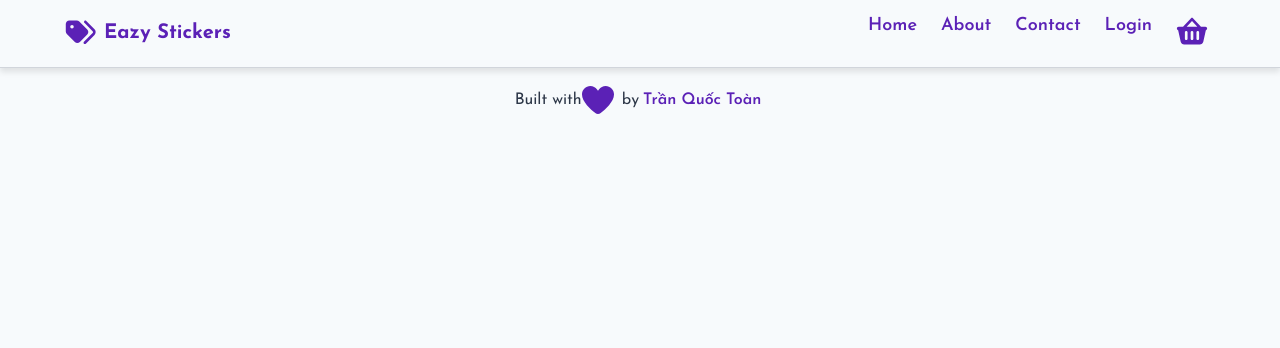
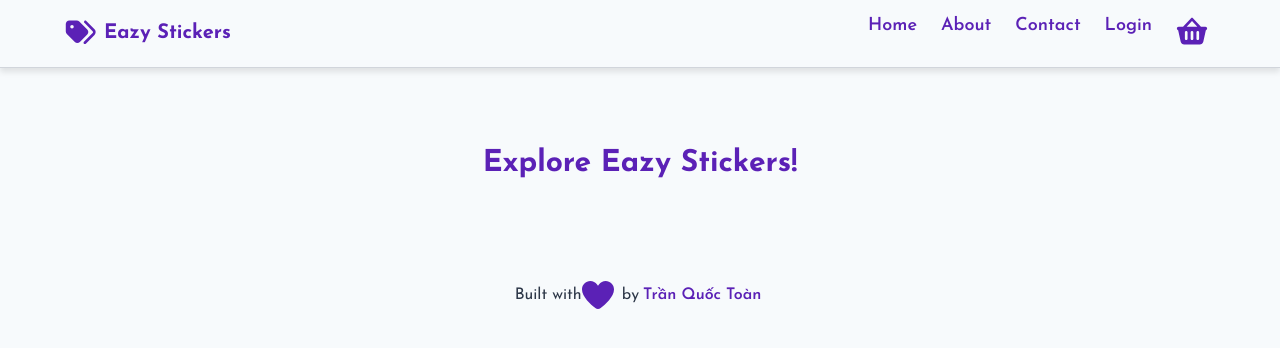
Before and after one commit to Toan0409/sticker-store-react-springboot, a React app: page / in a window 1280 px wide. Shown: the top 348 px of the page. Built offline with nearby package versions, Linux system fonts and the light colour scheme; the HTML template or start-up script is replaced by a standard one.

Commit message:
page title Destructuring

```diff
--- a/src/App.jsx
+++ b/src/App.jsx
@@ -1,12 +1,15 @@
 import Header from "./components/Header";
 import Footer from "./components/footer/Footer";
+import Home from "./components/Home"
+import React from "react";
 
 function App() {
   return (
-    <div>
+    <>
       <Header />
+      <Home />
       <Footer />
-    </div>
+    </>
   );
 }
 
--- /dev/null
+++ b/src/components/Home.jsx
@@ -0,0 +1,9 @@
+import PageHeading from "./PageHeading";
+
+export default function Home() {
+    return (
+        <div className="home-container">
+            <PageHeading />
+        </div>
+    );
+}
--- /dev/null
+++ b/src/components/PageHeading.jsx
@@ -0,0 +1,10 @@
+import React from 'react';
+import PageTitle from './PageTitle';
+
+export default function PageHeading() {
+    return (
+        <div className="page-heading-container">
+            <PageTitle title="Explore Eazy Stickers!" />
+        </div>
+    );
+}
--- /dev/null
+++ b/src/components/PageTitle.jsx
@@ -0,0 +1,7 @@
+import React from 'react'
+
+export default function PageTitle({ title }) {
+    return (
+        <h1 className='page-title'>{title}</h1>
+    )
+}
```
